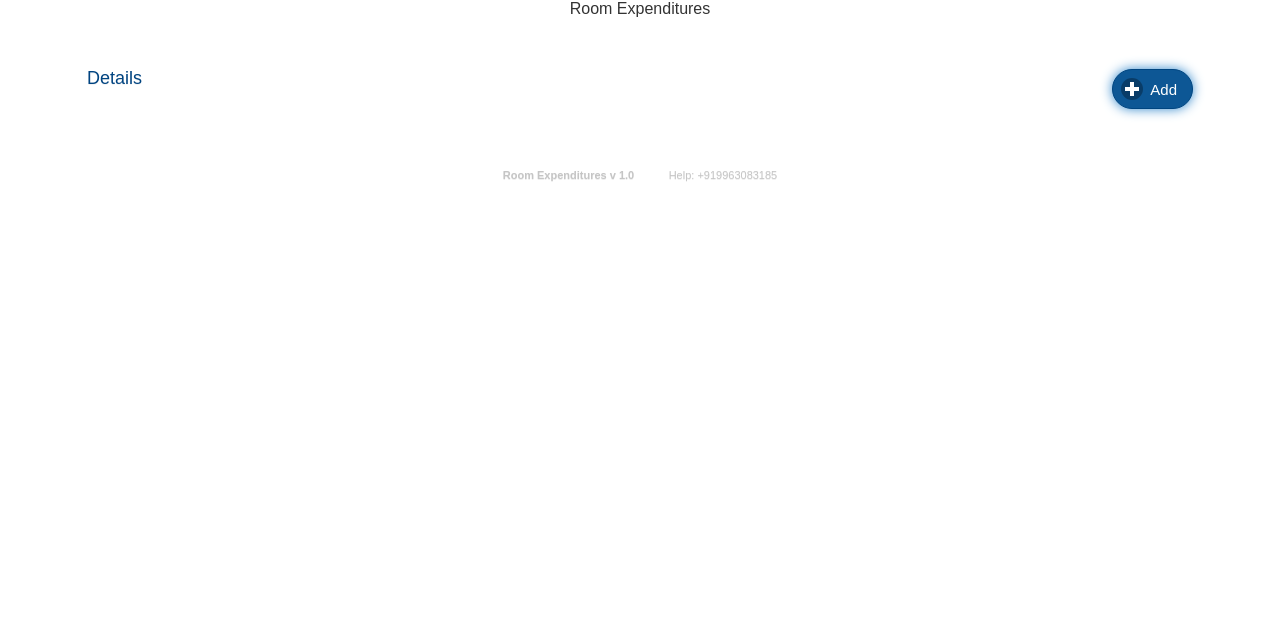
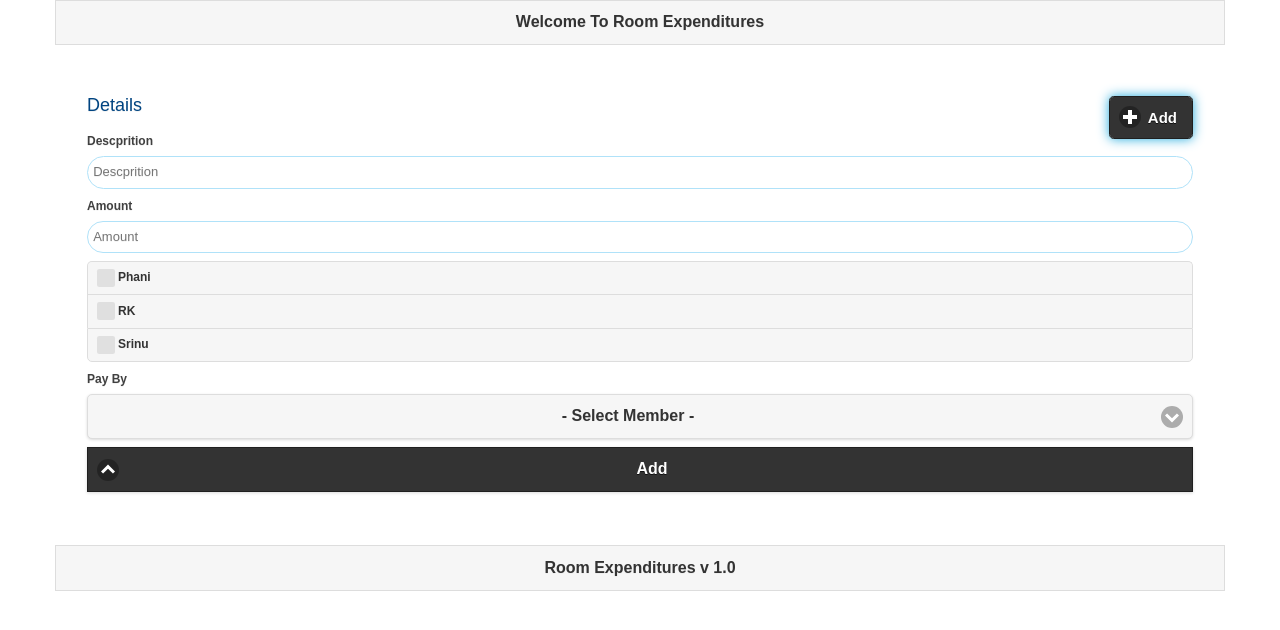
Before and after one commit to ramakrishna-dadi/roomexpenditures, a plain HTML site: page index.html in a window 1280 px wide. Both pictures are taken after a click on the link "Add". Drawn offline with Linux system fonts and the light colour scheme.

Commit message:
last change
last change

```diff
--- a/assets/js/room.js
+++ b/assets/js/room.js
@@ -0,0 +1,72 @@
+
+$(document).ready(function(){
+	$('#add_expnd').on('click',function(){
+	$('#add-expnd-div').toggle();
+	});
+
+
+	$('#ad-expnd-form').validate({
+
+       rules:{
+             desc:
+             {
+             	required: true,
+                minlength: 15
+             },
+             amnt:"required",
+             "mems[]":
+             {
+             	required: true,
+                minlength: 2
+             },
+             "pay_by":"required"
+             },
+       messages:{
+                desc:
+             {
+             	required: "Enter description minimum 15 characters",
+                minlength: "Enter description minimum 15 characters"
+             },
+             amnt:"Enter Amount",
+             "mems[]":
+             {
+             	required: "Check the members",
+                minlength: "Check atleast two members"
+             },
+             "pay_by":"Select who pay the amount"
+
+               },
+    submitHandler: function(form) {
+                $.ajax({
+                    type: "GET",
+                    url: "http://roomexpenditures-wpapp9.rhcloud.com/server/roomexp.php",
+                    data: $(form).serialize(),
+                    timeout: 3000,
+                    success: function(data) {
+                        //alert(data);
+
+                        if(data == 't')
+                        {
+
+                            $('.exists').html('');
+                            $('.exists').append('<div class="alert alert-danger"><strong>Already </strong>exists. Try another name</div>');
+                            scroll(0,0);
+                        }
+                        else if(data == "IS")
+                        {
+                            location.href = "q-and-a-management.php?msg=addtsuc";
+                        }
+                        else if(data == "f")
+                        {
+                            location.href = "q-and-a-management.php?msg=addtfail";
+                        }
+
+                    },
+                    error: function() {
+
+                    }
+                });
+                return false;
+          }
+         });
+});
--- a/index.html
+++ b/index.html
@@ -22,10 +22,10 @@
 
 
 	<div class="aqua">
-		<a data-role="header" class="logo">
-			<!-- <p><img src="assets/images/logo12.jpg" title="" alt="" /></p> -->
-    		<h6><span data-localize="aqua-head">Room Expenditures</span></h6>
-		</a>
+
+		 <div data-role="header">
+    	<h1>Welcome To Room Expenditures</h1>
+  			</div>
 
   		<div data-role="main" class="ui-content">
 
@@ -36,9 +36,9 @@
   	<div data-role="main" class="ui-content data_div">
 
 		<h3>Details</span>
-		<a href="#" data-ajax="false" style='float:right;margin-top: 1px;'id='add_contact' class="ui-btn ui-btn-icon-left ui-icon-plus login-one-btn enhance">Add</a></h3>
+		<a href="#" data-ajax="false" style='float:right;margin-top: 1px;'id='add_expnd' class="ui-btn ui-btn-b ui-corner-all ui-shadow ui-icon-plus ui-btn-icon-left">Add</a></h3>
 <!-- style="display:none;" -->
-		<div id="add-expnd" style="display:none;">
+		<div id="add-expnd-div" style="display:none;">
 			<form action="" method="post" name="add-expnd-form" id="ad-expnd-form">
 
 				 <label class="label-ui" data-localize="name" >Descprition</label>
@@ -49,21 +49,21 @@
 
 
 				 <fieldset data-role="controlgroup">
-		        <legend>Check Memebers</legend>
-		        <input type="checkbox" name="checkbox-v-2a" id="checkbox-v-2a">
-		        <label for="checkbox-v-2a">Phani</label>
-		        <input type="checkbox" name="checkbox-v-2b" id="checkbox-v-2b">
-		        <label for="checkbox-v-2b">RK</label>
-		        <input type="checkbox" name="checkbox-v-2c" id="checkbox-v-2c">
-		        <label for="checkbox-v-2c">Srinu</label>
+		        <label class="label-ui">Check Memebers</label>
+		        <input type="checkbox" name="mems[]" id="phani">
+		        <label for="phani">Phani</label>
+		        <input type="checkbox" name="mems[]" id="rk">
+		        <label for="rk">RK</label>
+		        <input type="checkbox" name="mems[]" id="srinu">
+		        <label for="srinu">Srinu</label>
 		    	</fieldset>
 		    	<div class="select-ui">
-			    <label class='label-ui' data-localize="sel_role">Pay By</label>
-			   <select name="select-choice-1" id="sel_role">
-					    <option value="-1" selected> - Select Member - </option>
-						<option value="phani" selected> Phani </option>
-						<option value="rk" selected> RK </option>
-						<option value="srinu" selected> Srinu </option>
+			    <label class='label-ui'>Pay By</label>
+			   <select name="pay_by" id="pay_by">
+					    <option value=""> - Select Member - </option>
+						<option value="phani"> Phani </option>
+						<option value="rk"> RK </option>
+						<option value="srinu"> Srinu </option>
 				</select>
 
 				<span id="roleerror" class="err"></span>
@@ -71,7 +71,7 @@
 
 
 
-				<button type="button" id="btn_register" data-theme="a" name="submit" value="submit-value" class="ui-btn ui-icon-carat-u ui-btn-icon-left login-one-btn"><span data-localize="register">Add</span></button>
+				<button type="submit" id="btn_register" data-theme="a" name="submit" value="submit-value" class="ui-btn ui-btn-b ui-icon-carat-u ui-shadow ui-btn-icon-left"><span data-localize="register">Add</span></button>
   	</div>
 
 			</form>
@@ -90,19 +90,11 @@
 
 
     </div>
-
+    		<div data-role="footer">
+    <h1>Room Expenditures v 1.0</h1>
+  </div>
   		</div>
 
-
-<div data-role="footer" class="footer">
-	    <ul>
-
-	    <li><b>Room Expenditures v 1.0</b></li>
-	    <li><a href="tel:+91 9963083185" title="">Help: +919963083185</a></li>
-
-	    </ul>
-    </div>
-<div id="includedContent"></div>
 
 </div><!-- /page -->
 
```
